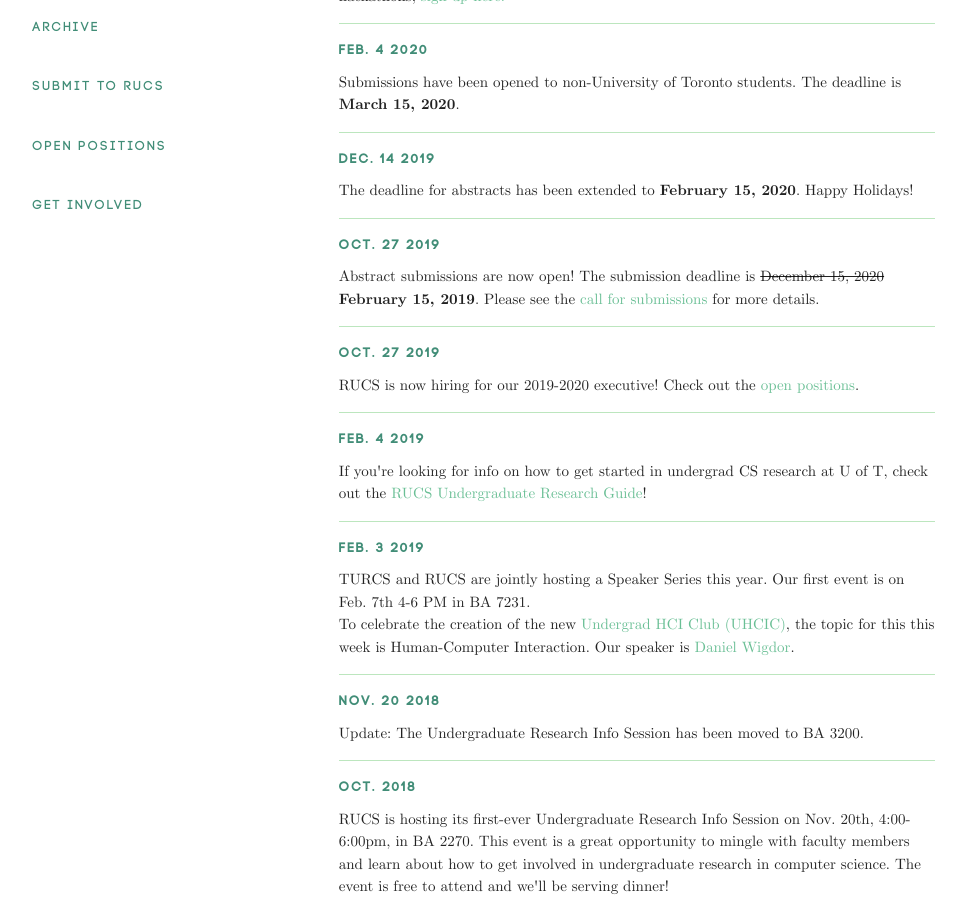
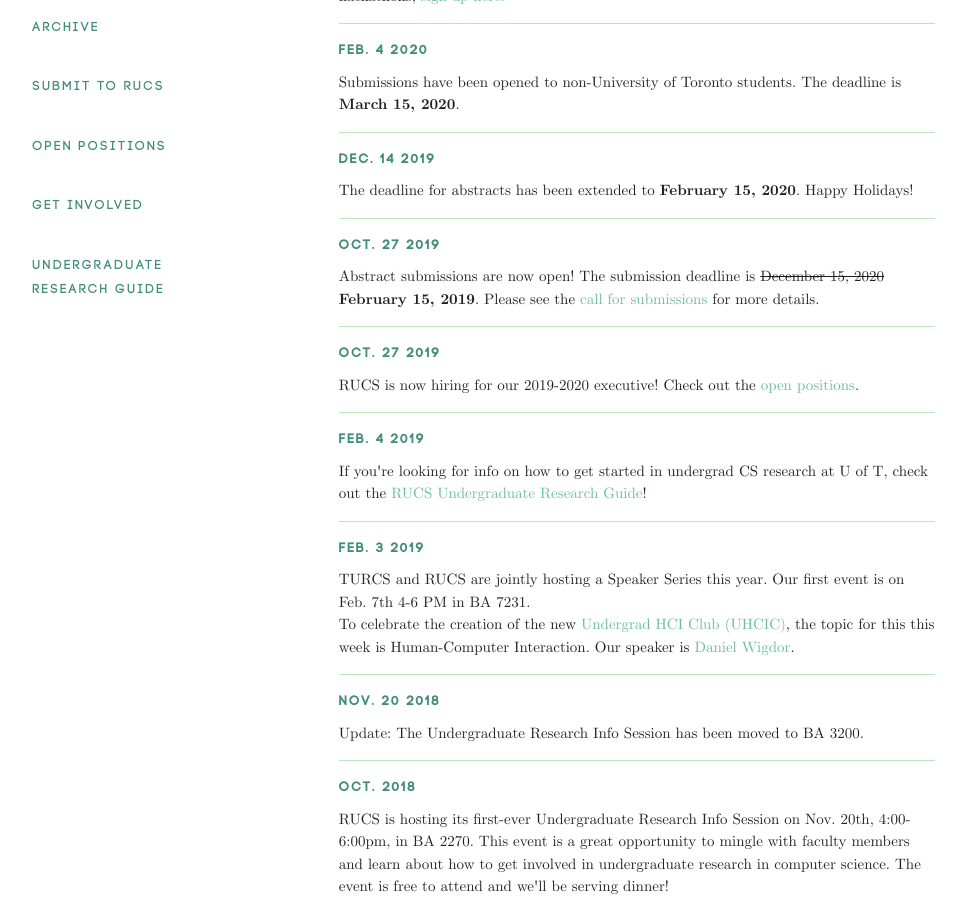
Before and after one commit to rucs-uoft/rucs-uoft.github.io, a Jekyll site: the page built from index.html, in a window 1280 px wide and 900 px high, scrolled down 1158 px. Shown: the whole window, without its empty margins (131-1097 px from the left). Built offline with Jekyll 4.4.1, drawn with Linux system fonts in a browser that asks for light colours; nearby versions of some CDN libraries; comment, search, counter and statistics services are not loaded.

Commit message:
add undergrad research guide to sidebar

```diff
--- a/_includes/table_of_contents.html
+++ b/_includes/table_of_contents.html
@@ -40,6 +40,11 @@
         <a href="#get_involved" target="_blank" class="waves-light collection-item">
           <span class="toc-title">Get Involved</span>
         </a>
+
+        <a href="/assets/info/Undergraduate-Research-Guide.pdf" target="_blank" class="waves-light collection-item">
+          <span class="toc-title">Undergraduate Research Guide</span>
+        </a>
+
       </div>
     </div>
 
@@ -78,6 +83,13 @@
         <div class="toc-chapter-content" id="get_involved">
           {% include get_involved.html %}
         </div>
+
+        <div class="toc-chapter-content" id="undergrad-research-guide">
+          <a href="/assets/info/Undergraduate-Research-Guide.pdf" target="_blank" class="waves-light collection-item">
+            <span class="toc-title">Undergraduate Research Guide</span>
+          </a>
+        </div>
+
       </div>
     </div>
 
@@ -146,6 +158,16 @@
           </div>
         </li>
 
+        <li id="undergrad-research-mini">
+          <div class="collapsible-header toc-title">Undergraduate Research Guide</div>
+          <div class="collapsible-body">
+              <!--content-->
+              <a href="/assets/info/Undergraduate-Research-Guide.pdf" target="_blank" class="waves-light collection-item">
+                PDF Version
+              </a>
+          </div>
+        </li>
+
       </ul>
     </div>
   </div>
```
